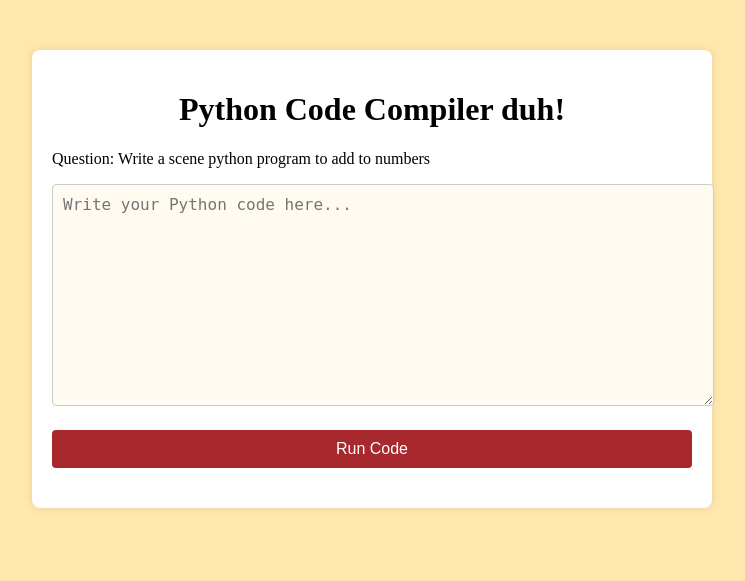
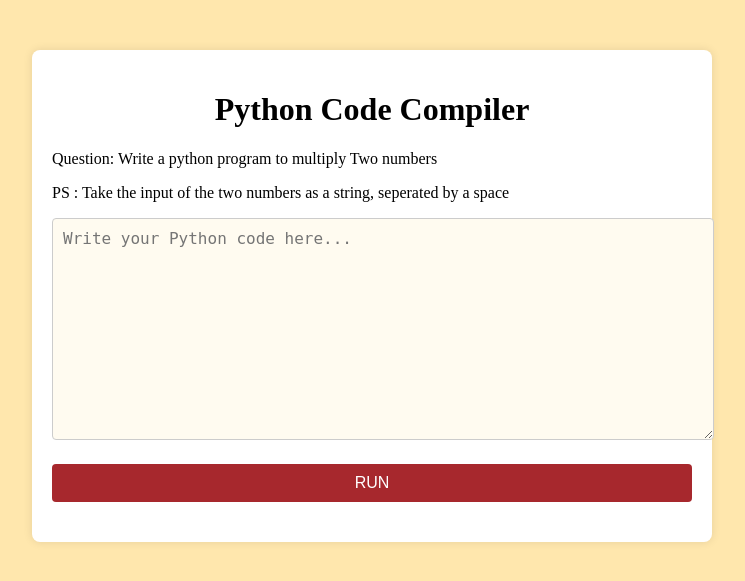
Before and after one commit to avin-madhu/Simple-online-python-compiler, a Flask app: page / in a window 1280 px wide. Shown: the top 581 px of the page, without its empty margins (268-1013 px from the left). Run offline with Flask 3, Linux system fonts and the light colour scheme; some web fonts are replaced.

Commit message:
updated index.html

```diff
--- a/templates/index.html
+++ b/templates/index.html
@@ -8,12 +8,13 @@
 </head>
 <body>
     <div class="container">
-        <h1>Python Code Compiler duh!</h1>
-        <p>Question: Write a scene python program to add to numbers</p>
+        <h1>Python Code Compiler</h1>
+        <p>Question: Write a python program to multiply Two numbers</p>
+		<p>PS : Take the input of the two numbers as a string, seperated by a space</p>
         <textarea id="code" placeholder="Write your Python code here..."></textarea>
-        <button onclick="submitCode()">Run Code</button>
+        <button onclick="submitCode()">RUN</button>
         <div id="result">
-            <!-- The score will appear here bruh! -->
+
         </div>
     </div>
     <script src="../static/js/script.js"></script>
```
